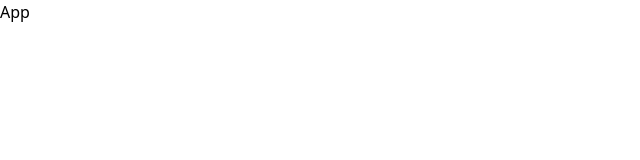
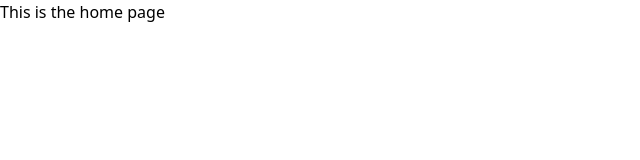
Before and after one commit to gauravkumarkarki07/SocialInnovation, a React (Vite) app in the folder client/: page /home in a window 1280 px wide. Shown: the top 160 px of the page, without its empty margins (0-640 px from the left). Built offline with nearby package versions, Linux system fonts and the light colour scheme.

Commit message:
Feat: routes created

```diff
--- a/client/src/App.tsx
+++ b/client/src/App.tsx
@@ -1,7 +1,8 @@
+import { Outlet } from "react-router-dom"
 
 function App() {
   return (
-    <div>App</div>
+   <Outlet/>
   )
 }
 
--- /dev/null
+++ b/client/src/Home/views/Index.tsx
@@ -0,0 +1,10 @@
+
+function Index() {
+  return (
+    <section>
+        This is the home page
+    </section>
+  )
+}
+
+export default Index
--- a/client/src/main.tsx
+++ b/client/src/main.tsx
@@ -1,10 +1,11 @@
 import { StrictMode } from 'react'
 import { createRoot } from 'react-dom/client'
-import App from './App.tsx'
 import './index.css'
+import { RouterProvider } from 'react-router-dom'
+import { routes } from './routes.tsx'
 
 createRoot(document.getElementById('root')!).render(
   <StrictMode>
-    <App />
+    <RouterProvider router={routes}/>
   </StrictMode>,
 )
--- /dev/null
+++ b/client/src/routes.tsx
@@ -0,0 +1,20 @@
+import { createBrowserRouter, Navigate } from "react-router-dom";
+import App from "./App";
+import Home from '@/Home/views/Index';
+
+export const routes=createBrowserRouter([
+    {
+        path:'/',
+        element:<App/>,
+        children:[
+            {
+                path:'',
+                element:<Navigate to={'home'}/>
+            },
+            {
+                path:'home',
+                element:<Home/>
+            }
+        ]
+    }
+])
```
